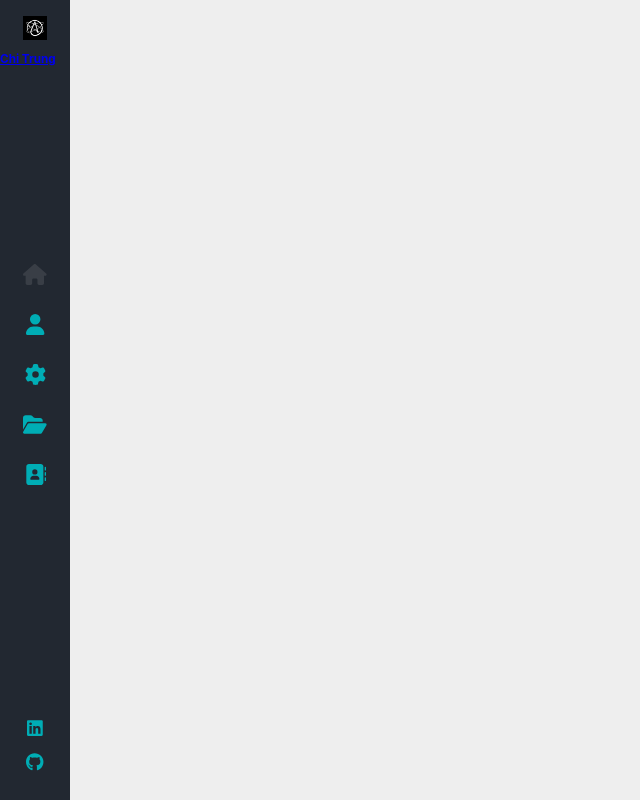
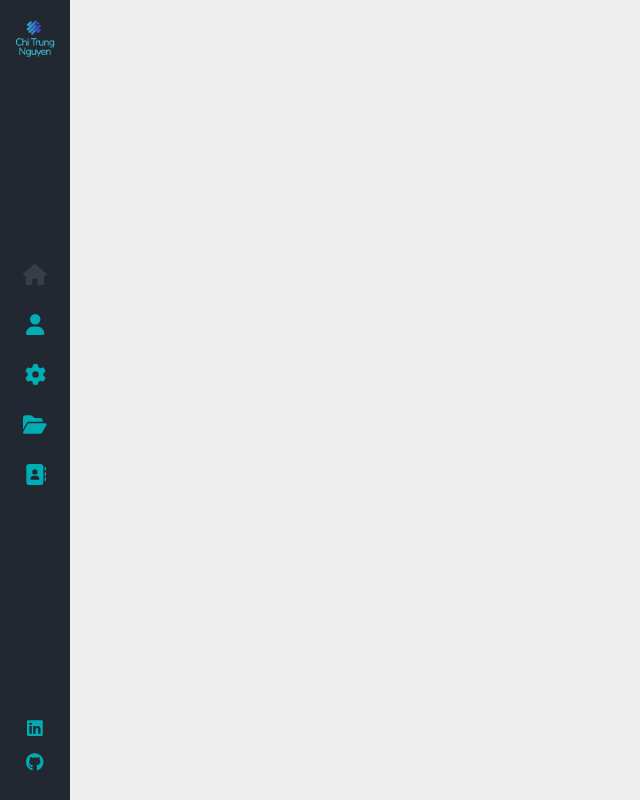
Before and after one commit to Puzzles65/portfolio, a React (Create React App) app: page / in a window 1280 px wide. Shown: the whole page, without its empty margins (0-640 px from the left). Built offline with nearby package versions, Linux system fonts and the light colour scheme.

Commit message:
added logo

```diff
--- a/src/components/Navbar/Navbar.jsx
+++ b/src/components/Navbar/Navbar.jsx
@@ -1,6 +1,6 @@
 import '../Navbar/Navbar.scss'
 import { Link, NavLink } from 'react-router-dom'
-import logo from '../../assets/images/samplelogo.avif'
+import logo from '../../assets/images/logo.png'
 import { FontAwesomeIcon } from '@fortawesome/react-fontawesome';
 import { faHouse, faUser, faAddressBook, faGear, faFolderOpen } from '@fortawesome/free-solid-svg-icons';
 import { faGithub, faLinkedin } from '@fortawesome/free-brands-svg-icons';
@@ -9,7 +9,6 @@ const Navbar = () => (
     <div className='nav-bar'>
         <Link className='logo' to='/'>
             <img src={logo} alt="logo" />
-            <h3 className='name'>Chi Trung</h3>
         </Link>
         <nav>
             <NavLink exact="true" activeclassname="active" to="/">
--- a/src/components/Navbar/Navbar.scss
+++ b/src/components/Navbar/Navbar.scss
@@ -14,13 +14,9 @@
 
     img {
         display: block;
-        margin: 8px auto;
-        width: 24px;
+        margin: auto;
+        width: 100%;
         height: auto;
-
-        &.name {
-            width: 50px;
-        }
     }
 
     nav {
```
Also changed, not shown: src/assets/images/img_0299.jpg (added), src/assets/images/logo.png (added).
